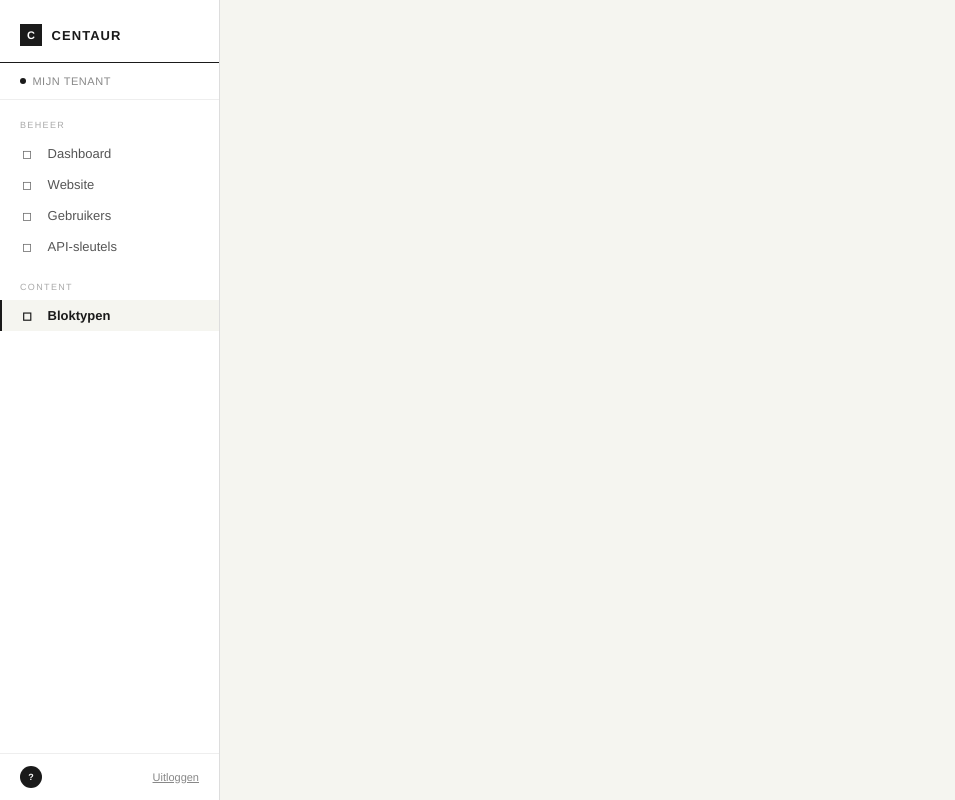
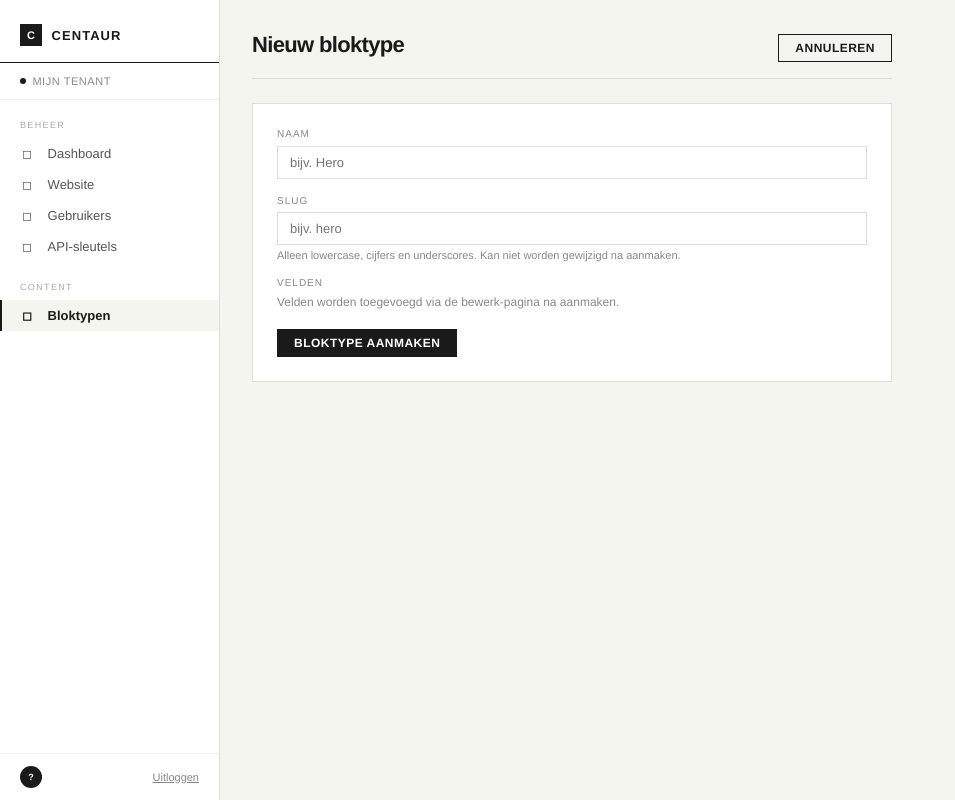
Before and after one commit to Stefan-Espant/Centaur, a Nuxt app in the folder frontend/: page /block-types/new in a window 1280 px wide. Shown: the whole page, without its empty margins (0-955 px from the left). Built offline with nearby package versions, Linux system fonts and the light colour scheme.

Commit message:
feat: voeg block type beheer pagina's toe (index, new, edit)

```diff
--- /dev/null
+++ b/frontend/components/fields/FieldBuilder.vue
@@ -0,0 +1,91 @@
+<template>
+  <div class="field-builder">
+    <table v-if="modelValue.length > 0" class="table" style="margin-bottom:8px">
+      <thead>
+        <tr>
+          <th>Naam</th>
+          <th>Slug</th>
+          <th>Type</th>
+          <th></th>
+        </tr>
+      </thead>
+      <tbody>
+        <tr v-for="(field, index) in modelValue" :key="field.id">
+          <td>
+            <input v-model="field.name" class="form-input" style="padding:4px 6px;font-size:12px"
+              placeholder="Naam" @input="autoSlug(index)" />
+          </td>
+          <td>
+            <input v-model="field.slug" class="form-input" style="padding:4px 6px;font-size:12px"
+              placeholder="slug" pattern="[a-z0-9_]+" />
+          </td>
+          <td>
+            <select v-model="field.type" class="form-input" style="padding:4px 6px;font-size:12px">
+              <option v-for="t in availableTypes" :key="t.value" :value="t.value">{{ t.label }}</option>
+            </select>
+          </td>
+          <td>
+            <button type="button" class="table-action" style="color:#dc2626" @click="removeField(index)">✕</button>
+          </td>
+        </tr>
+      </tbody>
+    </table>
+
+    <button type="button" class="btn btn-ghost" style="font-size:12px" @click="addField">
+      + Veld toevoegen
+    </button>
+  </div>
+</template>
+
+<script setup lang="ts">
+import type { FieldDefinitionDto } from '~/composables/useBlockTypes'
+
+const props = defineProps<{
+  modelValue: FieldDefinitionDto[]
+  excludeTypes?: string[]
+}>()
+
+const emit = defineEmits<{
+  'update:modelValue': [fields: FieldDefinitionDto[]]
+}>()
+
+const allTypes = [
+  { value: 'text', label: 'Tekst' },
+  { value: 'richtext', label: 'Rich text' },
+  { value: 'number', label: 'Getal' },
+  { value: 'boolean', label: 'Ja/Nee' },
+  { value: 'date', label: 'Datum' },
+  { value: 'datetime', label: 'Datum + tijd' },
+  { value: 'media', label: 'Media' },
+  { value: 'select', label: 'Selectie' },
+  { value: 'blocks', label: 'Blokken' },
+  { value: 'repeater', label: 'Repeater' },
+]
+
+const availableTypes = computed(() =>
+  allTypes.filter(t => !props.excludeTypes?.includes(t.value))
+)
+
+function addField() {
+  emit('update:modelValue', [
+    ...props.modelValue,
+    { id: crypto.randomUUID(), name: '', slug: '', type: 'text', config: {} }
+  ])
+}
+
+function removeField(index: number) {
+  const updated = [...props.modelValue]
+  updated.splice(index, 1)
+  emit('update:modelValue', updated)
+}
+
+function autoSlug(index: number) {
+  const field = props.modelValue[index]
+  const updated = [...props.modelValue]
+  updated[index] = {
+    ...field,
+    slug: field.name.toLowerCase().replace(/\s+/g, '_').replace(/[^a-z0-9_]/g, '')
+  }
+  emit('update:modelValue', updated)
+}
+</script>
--- /dev/null
+++ b/frontend/pages/block-types/[slug].vue
@@ -0,0 +1,75 @@
+<template>
+  <div style="max-width:640px">
+    <div class="content-header">
+      <div>
+        <div class="content-title">{{ form.name || 'Bloktype bewerken' }}</div>
+        <div class="content-count" style="font-family:monospace">{{ $route.params.slug }}</div>
+      </div>
+      <NuxtLink to="/block-types" class="btn btn-ghost">← Terug</NuxtLink>
+    </div>
+
+    <div v-if="loading" style="color:#888;padding:2rem">Laden...</div>
+
+    <form v-else style="background:#fff;border:1px solid #ddd;padding:1.5rem" @submit.prevent="submit">
+      <div class="form-group">
+        <label class="form-label">Naam</label>
+        <input v-model="form.name" type="text" class="form-input" required />
+      </div>
+
+      <div class="form-group">
+        <label class="form-label">Velden</label>
+        <FieldsFieldBuilder v-model="form.fields" :exclude-types="['blocks', 'repeater']" />
+      </div>
+
+      <div v-if="errors.length" class="alert alert-error">
+        <div v-for="e in errors" :key="e">{{ e }}</div>
+      </div>
+
+      <div style="display:flex;gap:8px;margin-top:1.25rem">
+        <button type="submit" class="btn btn-primary" :disabled="saving">
+          {{ saving ? 'Opslaan...' : 'Wijzigingen opslaan' }}
+        </button>
+      </div>
+    </form>
+  </div>
+</template>
+
+<script setup lang="ts">
+import type { UpdateBlockTypeRequest } from '~/composables/useBlockTypes'
+
+const route = useRoute()
+const router = useRouter()
+const { getBySlug, update } = useBlockTypes()
+
+const slug = computed(() => route.params.slug as string)
+const form = reactive<UpdateBlockTypeRequest>({ name: '', fields: [] })
+const loading = ref(true)
+const errors = ref<string[]>([])
+const saving = ref(false)
+
+onMounted(async () => {
+  try {
+    const bt = await getBySlug(slug.value)
+    form.name = bt.name
+    form.fields = bt.fields
+  } catch (e: unknown) {
+    errors.value = [(e as Error).message]
+  } finally {
+    loading.value = false
+  }
+})
+
+async function submit() {
+  saving.value = true
+  errors.value = []
+  try {
+    await update(slug.value, form)
+    await router.push('/block-types')
+  } catch (e: unknown) {
+    const err = e as { data?: { errors?: string[] }; message?: string }
+    errors.value = err?.data?.errors ?? [err?.message ?? 'Er is iets misgegaan.']
+  } finally {
+    saving.value = false
+  }
+}
+</script>
--- /dev/null
+++ b/frontend/pages/block-types/index.vue
@@ -0,0 +1,70 @@
+<template>
+  <div>
+    <div class="content-header">
+      <div>
+        <div class="content-title">Bloktypen</div>
+        <div class="content-count">{{ blockTypes.length }} bloktypen</div>
+      </div>
+      <div class="content-actions">
+        <NuxtLink to="/block-types/new" class="btn btn-primary">+ Nieuw bloktype</NuxtLink>
+      </div>
+    </div>
+
+    <div v-if="error" class="alert alert-error">{{ error }}</div>
+
+    <table v-if="blockTypes.length > 0" class="table">
+      <thead>
+        <tr>
+          <th>Naam</th>
+          <th>Slug</th>
+          <th>Velden</th>
+          <th></th>
+        </tr>
+      </thead>
+      <tbody>
+        <tr v-for="bt in blockTypes" :key="bt.id">
+          <td><div class="row-title">{{ bt.name }}</div></td>
+          <td><div class="row-meta">{{ bt.slug }}</div></td>
+          <td style="font-size:12px;color:#555">{{ bt.fields.length }}</td>
+          <td>
+            <NuxtLink :to="`/block-types/${bt.slug}`" class="table-action">Bewerken</NuxtLink>
+            <button class="table-action" style="color:#dc2626;margin-left:8px" @click="confirmDelete(bt)">
+              Verwijderen
+            </button>
+          </td>
+        </tr>
+      </tbody>
+    </table>
+
+    <div v-else-if="!error" style="background:#fff;border:1px solid #ddd;padding:2rem;text-align:center;color:#888;font-size:13px">
+      Nog geen bloktypen aangemaakt.
+    </div>
+  </div>
+</template>
+
+<script setup lang="ts">
+import type { BlockTypeDto } from '~/composables/useBlockTypes'
+
+const { getAll, remove } = useBlockTypes()
+
+const blockTypes = ref<BlockTypeDto[]>([])
+const error = ref('')
+
+onMounted(async () => {
+  try {
+    blockTypes.value = await getAll()
+  } catch (e: unknown) {
+    error.value = (e as Error).message
+  }
+})
+
+async function confirmDelete(bt: BlockTypeDto) {
+  if (!confirm(`Bloktype "${bt.name}" verwijderen?`)) return
+  try {
+    await remove(bt.slug)
+    blockTypes.value = blockTypes.value.filter(b => b.id !== bt.id)
+  } catch (e: unknown) {
+    error.value = (e as Error).message
+  }
+}
+</script>
--- /dev/null
+++ b/frontend/pages/block-types/new.vue
@@ -0,0 +1,70 @@
+<template>
+  <div style="max-width:640px">
+    <div class="content-header">
+      <div class="content-title">Nieuw bloktype</div>
+      <NuxtLink to="/block-types" class="btn btn-ghost">Annuleren</NuxtLink>
+    </div>
+
+    <form style="background:#fff;border:1px solid #ddd;padding:1.5rem" @submit.prevent="submit">
+      <div class="form-group">
+        <label class="form-label">Naam</label>
+        <input v-model="form.name" type="text" class="form-input" required placeholder="bijv. Hero" @input="autoSlug" />
+      </div>
+
+      <div class="form-group">
+        <label class="form-label">Slug</label>
+        <input v-model="form.slug" type="text" class="form-input" required pattern="[a-z0-9_]+"
+          placeholder="bijv. hero" />
+        <div style="font-size:11px;color:#888;margin-top:4px">
+          Alleen lowercase, cijfers en underscores. Kan niet worden gewijzigd na aanmaken.
+        </div>
+      </div>
+
+      <div class="form-group">
+        <label class="form-label">Velden</label>
+        <div style="font-size:12px;color:#888;margin-bottom:8px">
+          Velden worden toegevoegd via de bewerk-pagina na aanmaken.
+        </div>
+      </div>
+
+      <div v-if="errors.length" class="alert alert-error">
+        <div v-for="e in errors" :key="e">{{ e }}</div>
+      </div>
+
+      <div style="display:flex;gap:8px;margin-top:1.25rem">
+        <button type="submit" class="btn btn-primary" :disabled="saving">
+          {{ saving ? 'Opslaan...' : 'Bloktype aanmaken' }}
+        </button>
+      </div>
+    </form>
+  </div>
+</template>
+
+<script setup lang="ts">
+import type { CreateBlockTypeRequest } from '~/composables/useBlockTypes'
+
+const router = useRouter()
+const { create } = useBlockTypes()
+
+const form = reactive<CreateBlockTypeRequest>({ name: '', slug: '', fields: [] })
+const errors = ref<string[]>([])
+const saving = ref(false)
+
+function autoSlug() {
+  form.slug = form.name.toLowerCase().replace(/\s+/g, '_').replace(/[^a-z0-9_]/g, '')
+}
+
+async function submit() {
+  saving.value = true
+  errors.value = []
+  try {
+    const created = await create(form)
+    await router.push(`/block-types/${created.slug}`)
+  } catch (e: unknown) {
+    const err = e as { data?: { errors?: string[] }; message?: string }
+    errors.value = err?.data?.errors ?? [err?.message ?? 'Er is iets misgegaan.']
+  } finally {
+    saving.value = false
+  }
+}
+</script>
```
